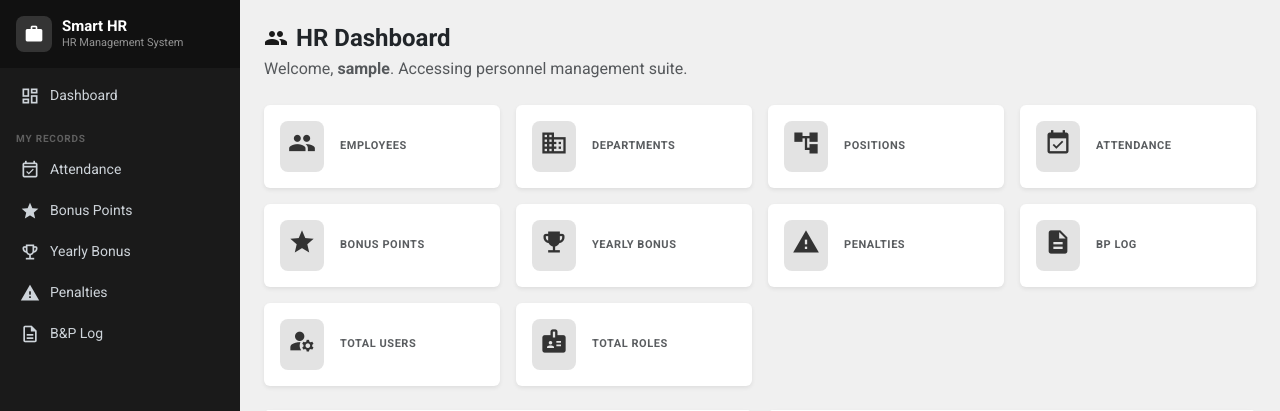
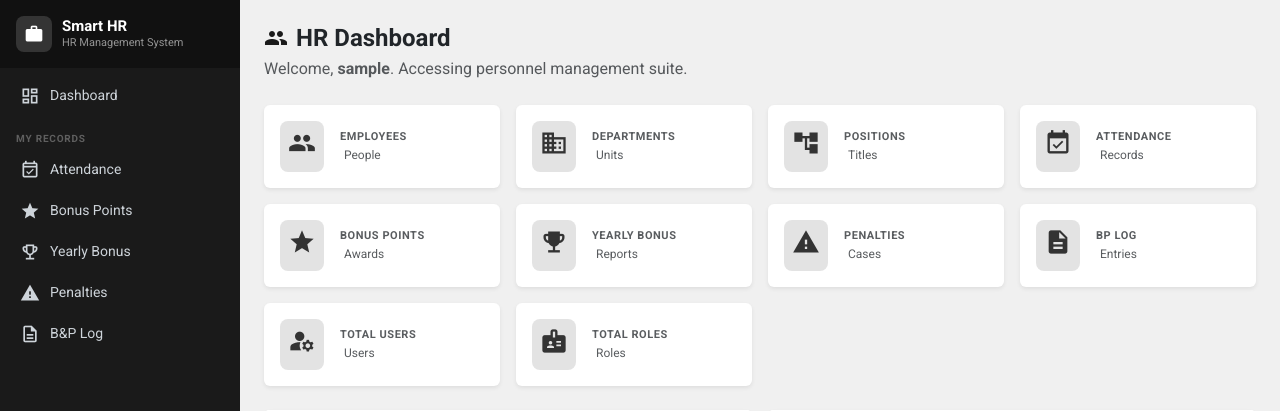
Before and after one commit to knpmn/dbms, a Flask app: template templates/dashboard_hr.html in a window 1280 px wide. Shown: the top 411 px of the page. Run offline with Flask 3, Linux system fonts and the light colour scheme; the template is opened without the code that fills it, so the values that code supplies are empty; the visitor is signed in with stand-in values (Sample User, id 1); some libraries are stand-ins or nearby versions.

Commit message:
Added units (pronouns) to dashboard stat cards

```diff
--- a/templates/dashboard_hr.html
+++ b/templates/dashboard_hr.html
@@ -6,17 +6,17 @@
 <p class="text-muted mb-4">Welcome, <strong>{{ session.username }}</strong>. Accessing personnel management suite.</p>
 
 <div class="row g-3 mb-4">
-    {% for icon, color, label, val in [
-    ('people','#333333','Employees', stats.employees),
-    ('business','#333333','Departments', stats.departments),
-    ('account_tree','#333333','Positions', stats.positions),
-    ('event_available', '#333333', 'Attendance', stats.attendance),
-    ('star', '#333333', 'Bonus Points', stats.bonus_points),
-    ('emoji_events', '#333333', 'Yearly Bonus', stats.yearly_bonus),
-    ('warning','#333333','Penalties', stats.penalties),
-    ('description', '#333333', 'BP Log', stats.bp_log),
-    ('manage_accounts','#333333','Total Users', stats.users),
-    ('badge','#333333','Total Roles', stats.roles),
+    {% for icon, color, label, val, unit in [
+    ('people','#333333','Employees', stats.employees, 'People'),
+    ('business','#333333','Departments', stats.departments, 'Units'),
+    ('account_tree','#333333','Positions', stats.positions, 'Titles'),
+    ('event_available', '#333333', 'Attendance', stats.attendance, 'Records'),
+    ('star', '#333333', 'Bonus Points', stats.bonus_points, 'Awards'),
+    ('emoji_events', '#333333', 'Yearly Bonus', stats.yearly_bonus, 'Reports'),
+    ('warning','#333333','Penalties', stats.penalties, 'Cases'),
+    ('description', '#333333', 'BP Log', stats.bp_log, 'Entries'),
+    ('manage_accounts','#333333','Total Users', stats.users, 'Users'),
+    ('badge','#333333','Total Roles', stats.roles, 'Roles'),
     ] %}
     <div class="col-6 col-md-4 col-xl-3">
         <div class="card border-0 shadow-sm">
@@ -28,7 +28,10 @@
                     <div class="text-muted"
                         style="font-size:11px;font-weight:700;text-transform:uppercase;letter-spacing:.05em">{{ label }}
                     </div>
-                    <div class="fw-bold" style="font-size:26px">{{ val }}</div>
+                    <div class="d-flex align-items-baseline gap-1">
+                        <div class="fw-bold" style="font-size:26px">{{ val }}</div>
+                        <div class="text-muted small" style="font-size:12px">{{ unit }}</div>
+                    </div>
                 </div>
             </div>
         </div>
```
Also changed, not shown: templates/dashboard_admin.html (+15 -12 lines).
